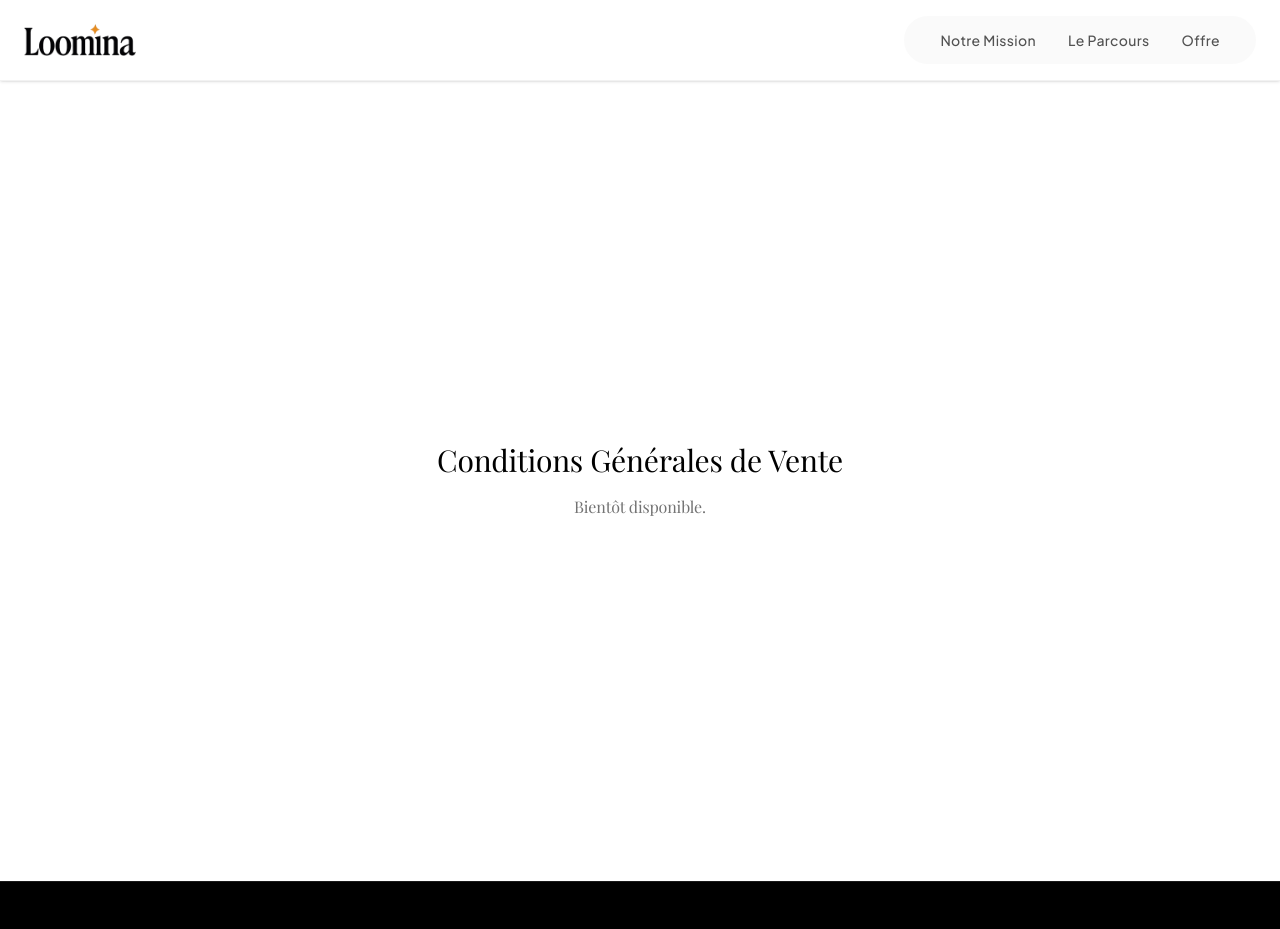
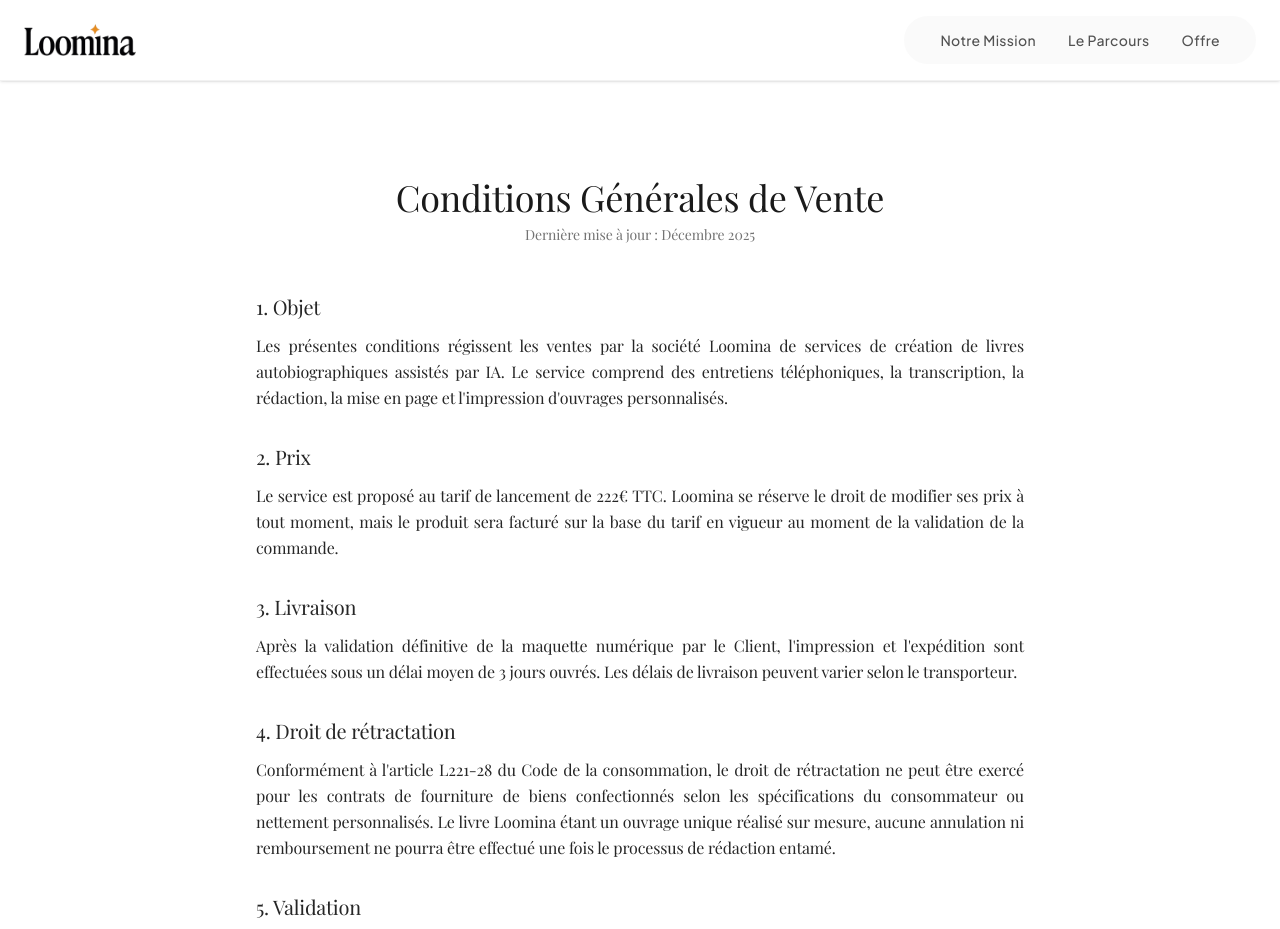
Before and after one commit to solalchetrit/loomina, a Next.js app: page /cgv in a window 1280 px wide. Shown: the top 929 px of the page. Built offline with nearby package versions, Linux system fonts and the light colour scheme; a web font is replaced by a local one.

Commit message:
feat: implement FAQ and Legal pages content

```diff
--- a/app/cgv/page.tsx
+++ b/app/cgv/page.tsx
@@ -1,9 +1,46 @@
 export default function Page() {
     return (
-        <div className="min-h-screen flex items-center justify-center bg-white text-black">
-            <div className="text-center space-y-4">
-                <h1 className="text-3xl font-serif">Conditions Générales de Vente</h1>
-                <p className="text-neutral-500">Bientôt disponible.</p>
+        <div className="min-h-screen bg-white text-[var(--loomina-black)] pt-24 pb-16 px-6 font-[family-name:var(--font-sans)]">
+            <div className="max-w-3xl mx-auto">
+                <h1 className="text-4xl font-serif mb-2 text-center">Conditions Générales de Vente</h1>
+                <p className="text-sm text-neutral-500 text-center mb-12">Dernière mise à jour : Décembre 2025</p>
+
+                <div className="space-y-8 leading-relaxed text-justify text-neutral-800">
+                    <section>
+                        <h2 className="text-xl font-bold mb-3 text-[var(--loomina-black)]">1. Objet</h2>
+                        <p>
+                            Les présentes conditions régissent les ventes par la société Loomina de services de création de livres autobiographiques assistés par IA. Le service comprend des entretiens téléphoniques, la transcription, la rédaction, la mise en page et l'impression d'ouvrages personnalisés.
+                        </p>
+                    </section>
+
+                    <section>
+                        <h2 className="text-xl font-bold mb-3 text-[var(--loomina-black)]">2. Prix</h2>
+                        <p>
+                            Le service est proposé au tarif de lancement de 222€ TTC. Loomina se réserve le droit de modifier ses prix à tout moment, mais le produit sera facturé sur la base du tarif en vigueur au moment de la validation de la commande.
+                        </p>
+                    </section>
+
+                    <section>
+                        <h2 className="text-xl font-bold mb-3 text-[var(--loomina-black)]">3. Livraison</h2>
+                        <p>
+                            Après la validation définitive de la maquette numérique par le Client, l'impression et l'expédition sont effectuées sous un délai moyen de 3 jours ouvrés. Les délais de livraison peuvent varier selon le transporteur.
+                        </p>
+                    </section>
+
+                    <section>
+                        <h2 className="text-xl font-bold mb-3 text-[var(--loomina-black)]">4. Droit de rétractation</h2>
+                        <p>
+                            Conformément à l'article L221-28 du Code de la consommation, le droit de rétractation ne peut être exercé pour les contrats de fourniture de biens confectionnés selon les spécifications du consommateur ou nettement personnalisés. Le livre Loomina étant un ouvrage unique réalisé sur mesure, aucune annulation ni remboursement ne pourra être effectué une fois le processus de rédaction entamé.
+                        </p>
+                    </section>
+
+                    <section>
+                        <h2 className="text-xl font-bold mb-3 text-[var(--loomina-black)]">5. Validation</h2>
+                        <p>
+                            Le Client est tenu de vérifier attentivement la maquette numérique avant de donner son "Bon à Tirer" (BAT). Loomina ne pourra être tenue responsable des erreurs non corrigées par le Client avant la validation pour impression.
+                        </p>
+                    </section>
+                </div>
             </div>
         </div>
     );
--- a/app/faq/page.tsx
+++ b/app/faq/page.tsx
@@ -1,10 +1,16 @@
+import LoominaFAQ from "@/components/LoominaFAQ";
+
 export default function Page() {
     return (
-        <div className="min-h-screen flex items-center justify-center bg-white text-black">
-            <div className="text-center space-y-4">
-                <h1 className="text-3xl font-serif">Foire aux Questions</h1>
-                <p className="text-neutral-500">Bientôt disponible.</p>
+        <div className="min-h-screen bg-white pt-24 pb-12">
+            <div className="text-center space-y-4 mb-12">
+                <h1 className="text-4xl font-serif text-[var(--loomina-black)]">Foire aux Questions</h1>
+                <p className="text-neutral-500 max-w-2xl mx-auto px-4">
+                    Tout ce que vous devez savoir pour commencer votre livre autobiographique.
+                </p>
             </div>
+            {/* Intégration du composant existant */}
+            <LoominaFAQ />
         </div>
     );
 }
--- a/app/legal/page.tsx
+++ b/app/legal/page.tsx
@@ -1,9 +1,45 @@
 export default function Page() {
     return (
-        <div className="min-h-screen flex items-center justify-center bg-white text-black">
-            <div className="text-center space-y-4">
-                <h1 className="text-3xl font-serif">Mentions Légales</h1>
-                <p className="text-neutral-500">Bientôt disponible.</p>
+        <div className="min-h-screen bg-white text-[var(--loomina-black)] pt-24 pb-16 px-6 font-[family-name:var(--font-sans)]">
+            <div className="max-w-3xl mx-auto">
+                <h1 className="text-4xl font-serif mb-12 text-center">Mentions Légales</h1>
+
+                <div className="space-y-8 leading-relaxed text-justify text-neutral-800">
+                    <section>
+                        <h2 className="text-xl font-bold mb-3 text-[var(--loomina-black)]">1. Éditeur du site</h2>
+                        <p>
+                            Le site Loomina est édité par la société <strong>SAS Loomina</strong>.<br />
+                            Capital social : 1 000 €<br />
+                            Siège social : 10 Rue de la Paix, 75002 Paris, France.<br />
+                            Immatriculée au RCS de Paris sous le numéro : 123 456 789 (SIRET : 123 456 789 00012).<br />
+                            Numéro de TVA Intracommunautaire : FR 12 123456789.
+                        </p>
+                    </section>
+
+                    <section>
+                        <h2 className="text-xl font-bold mb-3 text-[var(--loomina-black)]">2. Contact</h2>
+                        <p>
+                            Email : contact@loomina.fr<br />
+                            Téléphone : +33 1 59 16 93 57
+                        </p>
+                    </section>
+
+                    <section>
+                        <h2 className="text-xl font-bold mb-3 text-[var(--loomina-black)]">3. Hébergement</h2>
+                        <p>
+                            Le site est hébergé par la société <strong>Vercel Inc.</strong><br />
+                            Adresse : 340 S Lemon Ave #4133 Walnut, CA 91789, USA.<br />
+                            Site web : https://vercel.com
+                        </p>
+                    </section>
+
+                    <section>
+                        <h2 className="text-xl font-bold mb-3 text-[var(--loomina-black)]">4. Propriété intellectuelle</h2>
+                        <p>
+                            L'ensemble de ce site relève de la législation française et internationale sur le droit d'auteur et la propriété intellectuelle. Tous les droits de reproduction sont réservés, y compris pour les documents téléchargeables et les représentations iconographiques et photographiques.
+                        </p>
+                    </section>
+                </div>
             </div>
         </div>
     );
--- a/app/privacy/page.tsx
+++ b/app/privacy/page.tsx
@@ -1,9 +1,44 @@
 export default function Page() {
     return (
-        <div className="min-h-screen flex items-center justify-center bg-white text-black">
-            <div className="text-center space-y-4">
-                <h1 className="text-3xl font-serif">Politique de Confidentialité</h1>
-                <p className="text-neutral-500">Bientôt disponible.</p>
+        <div className="min-h-screen bg-white text-[var(--loomina-black)] pt-24 pb-16 px-6 font-[family-name:var(--font-sans)]">
+            <div className="max-w-3xl mx-auto">
+                <h1 className="text-4xl font-serif mb-12 text-center">Politique de Confidentialité</h1>
+
+                <div className="space-y-8 leading-relaxed text-justify text-neutral-800">
+                    <section>
+                        <h2 className="text-xl font-bold mb-3 text-[var(--loomina-black)]">1. Données collectées</h2>
+                        <p>
+                            Dans le cadre de la création de votre livre autobiographique, Loomina collecte et traite les données suivantes :
+                            <ul className="list-disc pl-5 mt-2 space-y-1">
+                                <li>Enregistrements vocaux des entretiens.</li>
+                                <li>Transcriptions textuelles de ces entretiens.</li>
+                                <li>Photographies personnelles fournies pour l'illustration de l'ouvrage.</li>
+                                <li>Coordonnées (nom, adresse, email, téléphone) pour la livraison et la facturation.</li>
+                            </ul>
+                        </p>
+                    </section>
+
+                    <section>
+                        <h2 className="text-xl font-bold mb-3 text-[var(--loomina-black)]">2. Utilisation des données et IA</h2>
+                        <p>
+                            Vos données personnelles et souvenirs ne sont utilisés <strong>que dans l'unique but de créer votre livre</strong>. Loomina garantit que vos enregistrements vocaux ne sont pas utilisés pour entraîner des modèles d'intelligence artificielle publics. L'IA est utilisée comme un outil d'assistance à la transcription et à la rédaction, sous supervision humaine.
+                        </p>
+                    </section>
+
+                    <section>
+                        <h2 className="text-xl font-bold mb-3 text-[var(--loomina-black)]">3. Sécurité</h2>
+                        <p>
+                            Loomina attache une importance capitale à la sécurité de vos mémoires. Toutes les données (audio, texte, images) sont stockées dans un coffre-fort numérique sécurisé et crypté. L'accès est strictement limité au personnel chargé de la production de votre ouvrage.
+                        </p>
+                    </section>
+
+                    <section>
+                        <h2 className="text-xl font-bold mb-3 text-[var(--loomina-black)]">4. Vos droits</h2>
+                        <p>
+                            Conformément au RGPD, vous disposez d'un droit d'accès, de rectification et de suppression de vos données. Vous pouvez à tout moment demander la suppression définitive de vos souvenirs numériques de nos serveurs une fois le livre livré, en nous contactant à contact@loomina.fr.
+                        </p>
+                    </section>
+                </div>
             </div>
         </div>
     );
--- a/components/LoominaFAQ.tsx
+++ b/components/LoominaFAQ.tsx
@@ -2,15 +2,30 @@
 import { useState } from "react";
 
 const faqData = [
+    {
+        question: "Qu'est-ce que Loomina ?",
+        answer:
+            "Loomina est un service de biographie hybride. Nous utilisons une IA empathique pour capturer votre histoire de vive voix et la transformer en un livre physique haut de gamme et un jumeau mémoriel interactif.",
+    },
     {
         question: "Comment se déroulent les entretiens ?",
         answer:
             "Nous prévoyons un appel vidéo ou téléphonique d'environ 45 minutes. Notre IA suggère des relances tandis qu'un accompagnant Loomina guide l'échange pour que la parole reste fluide.",
     },
     {
+        question: "Quel est le prix ?",
+        answer:
+            "Une seule offre Loomina : 222€ en lancement. Elle inclut les interviews guidés, la rédaction, la maquette, 5 exemplaires imprimés et la version numérique sécurisée.",
+    },
+    {
         question: "Qui relit et corrige les textes ?",
         answer:
             "Chaque transcription est vérifiée par un éditeur Loomina : cohérence des faits fournis, reformulation douce, suppression des hésitations pour préserver la voix originale.",
+    },
+    {
+        question: "Mes données sont-elles privées ?",
+        answer:
+            "Absolument. Vos souvenirs sont cryptés et stockés dans un coffre-fort numérique sécurisé. Vous seul décidez avec qui les partager.",
     },
     {
         question: "Combien d'exemplaires puis-je commander ?",
```
Lines whose indentation alone changed are shown as unchanged.
